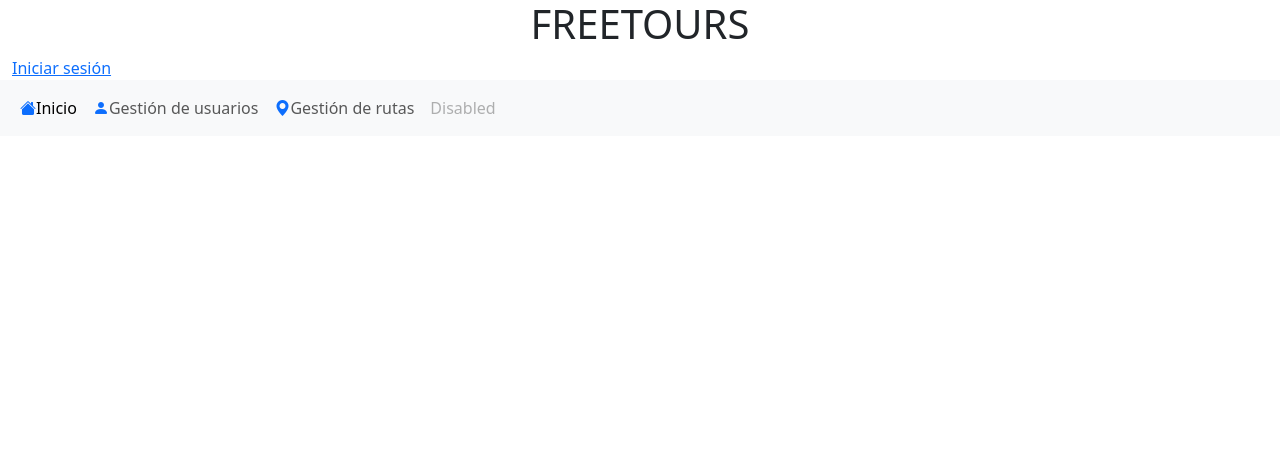
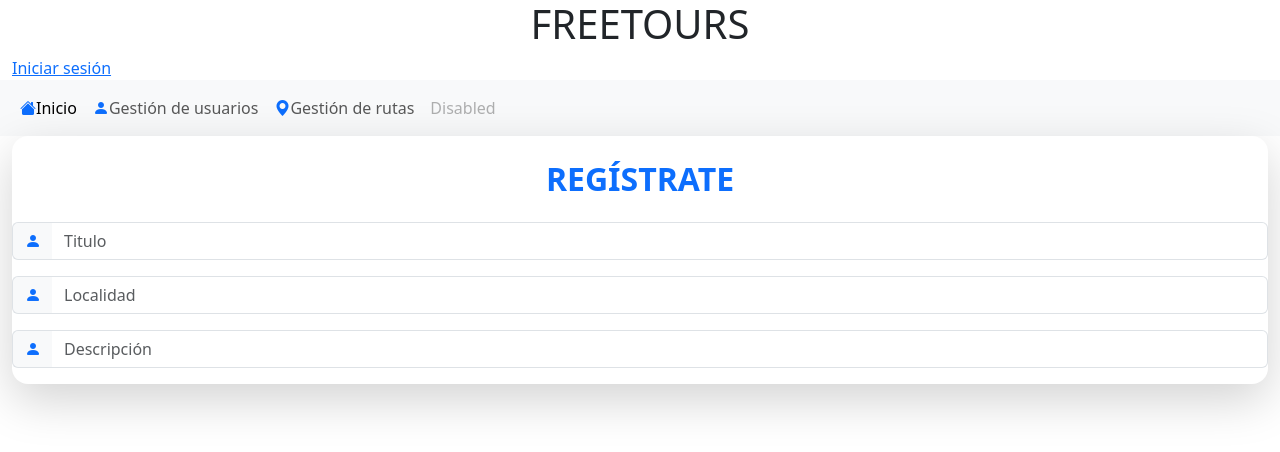
Before and after one commit to alejandrocornejofernandez/FreeTours, a Vue app: page /gestionRutas/crearRutas in a window 1280 px wide. Shown: the top 452 px of the page. Built offline with nearby package versions, Linux system fonts and the light colour scheme.

Commit message:
Commit 12/02/2026

```diff
--- a/src/views/CrearRutas.vue
+++ b/src/views/CrearRutas.vue
@@ -9,7 +9,51 @@ import NavBar from '@/components/NavBar.vue';
 </script>
 
 <template>
+    <div class="container-fluid">
+        <div class="card shadow-lg border-0 rounded-4 overflow-hidden">
+            <div class="row">
+                <div class="col">
+                    <div class="text-center mt-4 mb-4">
+                        <h2 class="fw-bold text-primary text-uppercase">Regístrate</h2>
+                    </div>
 
+                    <div class="">
+                        <div class="mb-3 input-group">
+                            <span class="input-group-text bg-light border-end-0">
+                                <i class="bi bi-person-fill text-primary"></i>
+                            </span>
+                            <input class="form-control border-start-0 border-end-0" type="text" placeholder="Titulo" />
+                            <span class="input-group-text bg-white border-start-0">
+                                <i class="bi bi-check text-success" v-if="nameInput == 'valid-input'"></i>
+                            </span>
+                        </div>
+
+                        <div class="mb-3 input-group">
+                            <span class="input-group-text bg-light border-end-0">
+                                <i class="bi bi-person-fill text-primary"></i>
+                            </span>
+                            <input class="form-control border-start-0 border-end-0" type="text"
+                                placeholder="Localidad" />
+                            <span class="input-group-text bg-white border-start-0">
+                                <i class="bi bi-check text-success" v-if="nameInput == 'valid-input'"></i>
+                            </span>
+                        </div>
+
+                        <div class="mb-3 input-group">
+                            <span class="input-group-text bg-light border-end-0">
+                                <i class="bi bi-person-fill text-primary"></i>
+                            </span>
+                            <input class="form-control border-start-0 border-end-0" type="text"
+                                placeholder="Descripción" />
+                            <span class="input-group-text bg-white border-start-0">
+                                <i class="bi bi-check text-success" v-if="nameInput == 'valid-input'"></i>
+                            </span>
+                        </div>
+                    </div>
+                </div>
+            </div>
+        </div>
+    </div>
 </template>
 
 <style></style>
--- a/src/views/VerRutas.vue
+++ b/src/views/VerRutas.vue
@@ -25,15 +25,33 @@ async function getRoutes() {
 
     }
 }
+
+const fecha = ref('');
+const localidad = ref('');
+async function getRoutesFechaLocalidad() {
+    console.log(fecha.value);
+    try {
+        const peticion = await fetch(`http://localhost:8000/api.php/rutas?fecha=${fecha.value}&localidad=${localidad.value}`, {
+            method: 'GET',
+        });
+
+        const respuesta = await peticion.json();
+        rutas.value = respuesta;
+
+    } catch {
+
+    }
+}
 </script>
 
 <template>
-    <input type="date">
+    <input type="date" v-model="fecha" @change="getRoutesFechaLocalidad()">
     <div class="input-group">
         <span class="input-group-text icon-bg border-end">
             <i class="bi bi-geo-alt-fill text-primary"></i>
         </span>
-        <input class="form-control border-start-0 rounded-pill fw-bold" type="text" placeholder="¿Dónde vas?" />
+        <input v-model="localidad" class="form-control border-start-0 rounded-pill fw-bold" type="text"
+            placeholder="¿Dónde vas?" @change="getRoutesFechaLocalidad()" />
     </div>
 
     <div class="container-fluid">
```
